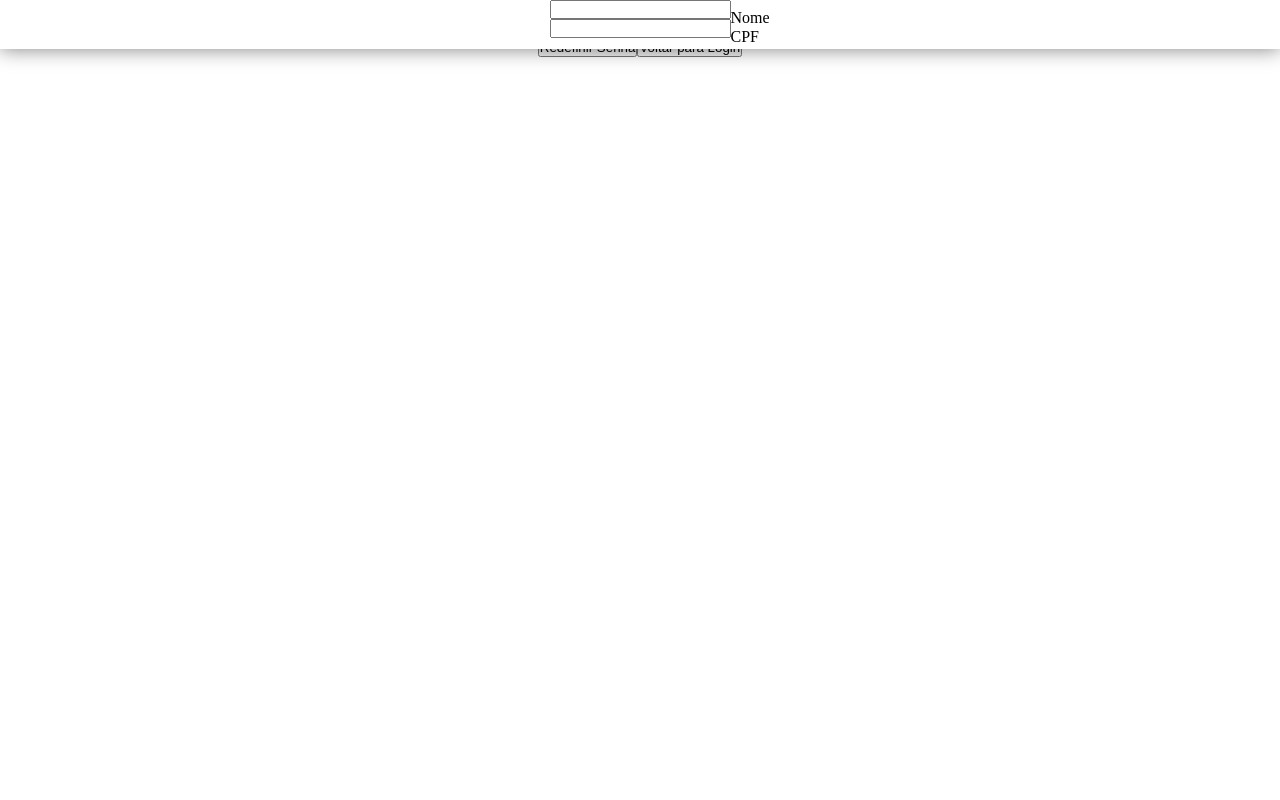
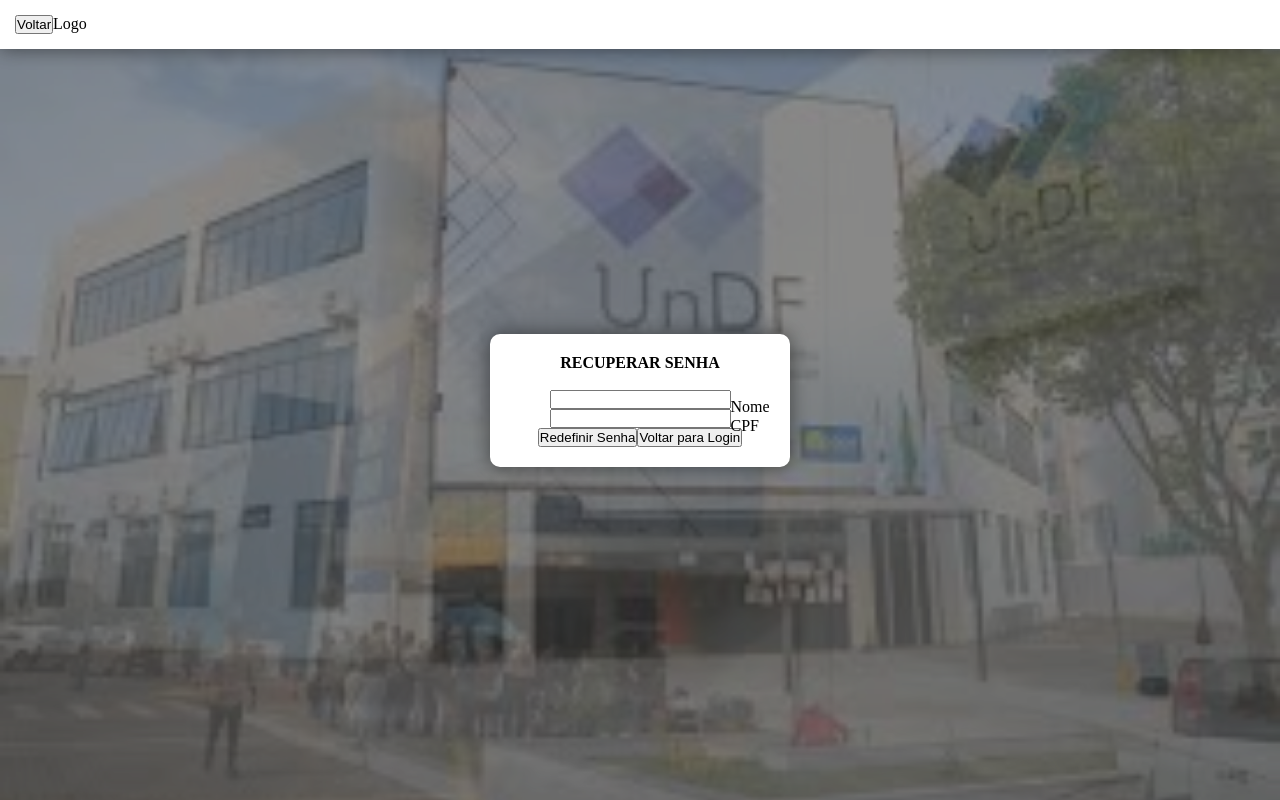
Before and after one commit to Daniel-Francisc/Estagio-Aplicado-II-Pr-teses, a React (Vite) app in the folder frontwebview/frontend/: page /recuperarsenha in a window 1280 px wide. Built offline with nearby package versions, Linux system fonts and the light colour scheme.

Commit message:
20/06/26

```diff
--- a/frontwebview/frontend/src/components/NavAluno.jsx
+++ b/frontwebview/frontend/src/components/NavAluno.jsx
@@ -15,4 +15,3 @@ export const NavAluno = () => {
         </header>
     );
 }
-// export default Navbar;
--- a/frontwebview/frontend/src/views/private/Cursos.jsx
+++ b/frontwebview/frontend/src/views/private/Cursos.jsx
@@ -1,9 +1,10 @@
 import React from 'react';
+import { NavAluno } from '../../components/NavAluno';
 
 function Cursos() {
     return (
         <main>
-
+            <NavAluno />
 
         </main>
     );
--- a/frontwebview/frontend/src/views/private/EspacoAluno.jsx
+++ b/frontwebview/frontend/src/views/private/EspacoAluno.jsx
@@ -1,10 +1,10 @@
 import React from 'react';
+import { NavAluno } from '../../components/NavAluno';
 
 function EspacoAluno() {
     return (
         <main>
-            <Navbar/>
-
+            <NavAluno />
         </main>
     );
 }
--- a/frontwebview/frontend/src/views/private/HomepageAluno.jsx
+++ b/frontwebview/frontend/src/views/private/HomepageAluno.jsx
@@ -1,9 +1,10 @@
 import React from 'react';
+import { NavAluno } from '../../components/NavAluno';
 
 function MeusCursos() {
     return (
         <main>
-
+            <NavAluno />
         </main>
     );
 }
--- a/frontwebview/frontend/src/views/private/Trilha.jsx
+++ b/frontwebview/frontend/src/views/private/Trilha.jsx
@@ -1,8 +1,10 @@
 import React from 'react';
+import { NavAluno } from '../../components/NavAluno';
 
 function Trilha() {
     return (
         <main>
+            <NavAluno />
 
         </main>
     );
--- a/frontwebview/frontend/src/views/public/Login.jsx
+++ b/frontwebview/frontend/src/views/public/Login.jsx
@@ -12,10 +12,10 @@ function Login() {
             <main >
                 <form action="">
                     <div style={style.display}>
-                        <h5 style={style.textos}>Login</h5>
+                        <h4 style={style.textos}>Login</h4><br />
                         <div style={style.blocos}>
-                            <label htmlFor="nome">Nome</label><br />
-                            <input id={'nome'} type="email" />
+                            <label htmlFor="email">Email</label><br />
+                            <input id={'email'} type="email" />
                         </div>
                         <div style={style.blocos}>
                             <label htmlFor="senha">senha</label><br />
--- a/frontwebview/frontend/src/views/public/RecuperarSenha.jsx
+++ b/frontwebview/frontend/src/views/public/RecuperarSenha.jsx
@@ -1,12 +1,21 @@
 import React from 'react';
+import { useNavigate } from "react-router-dom";
+
 import { InputMask } from 'primereact/inputmask';
 import { FloatLabel } from 'primereact/floatlabel';
+
+import BackgroundSlideshow from '../../components/background.jsx';
 import { NavLogin } from '../../components/NavLogin';
 
 function RecuperarSenha() {
+    const navigate = useNavigate();
     return (
-        <div style={styles.container}>
+        <BackgroundSlideshow>
             <NavLogin />
+            <main >
+                <form action="">
+                    <div style={style.display}>
+                        <h4 style={style.textos}>recuperar senha</h4><br />
 
                         <FloatLabel>
                             <InputMask placeholder="Digite seu nome" id='nome' type='text' />
@@ -19,13 +28,31 @@ function RecuperarSenha() {
                         <button id='RedefinirSenha'>Redefinir Senha</button>
                         <button id='Voltar'>Voltar para Login</button>
                     </div>
+                </form>
+            </main>
+        </BackgroundSlideshow>
     );
 }
 
-const styles = {
-    container: {
-        textAlign: 'center',
+const style = {
+    display: {
+        // display:'grid',
+        width: "60%",
+        maxWidth: '500px',
+        minWidth: '300px',
+        padding: "20px",
+        textAlign: "center",
+        borderRadius: "10px",
+        boxShadow: "0 0 20px #00000080",
+        backgroundColor: "white",
     },
+    blocos: {
+        justifyContent: 'center'
+    },
+    textos: {
+        textTransform: 'uppercase',
+        textAlign: 'center'
+    }
 };
 
 export default RecuperarSenha;
```
Lines whose indentation alone changed are shown as unchanged.
